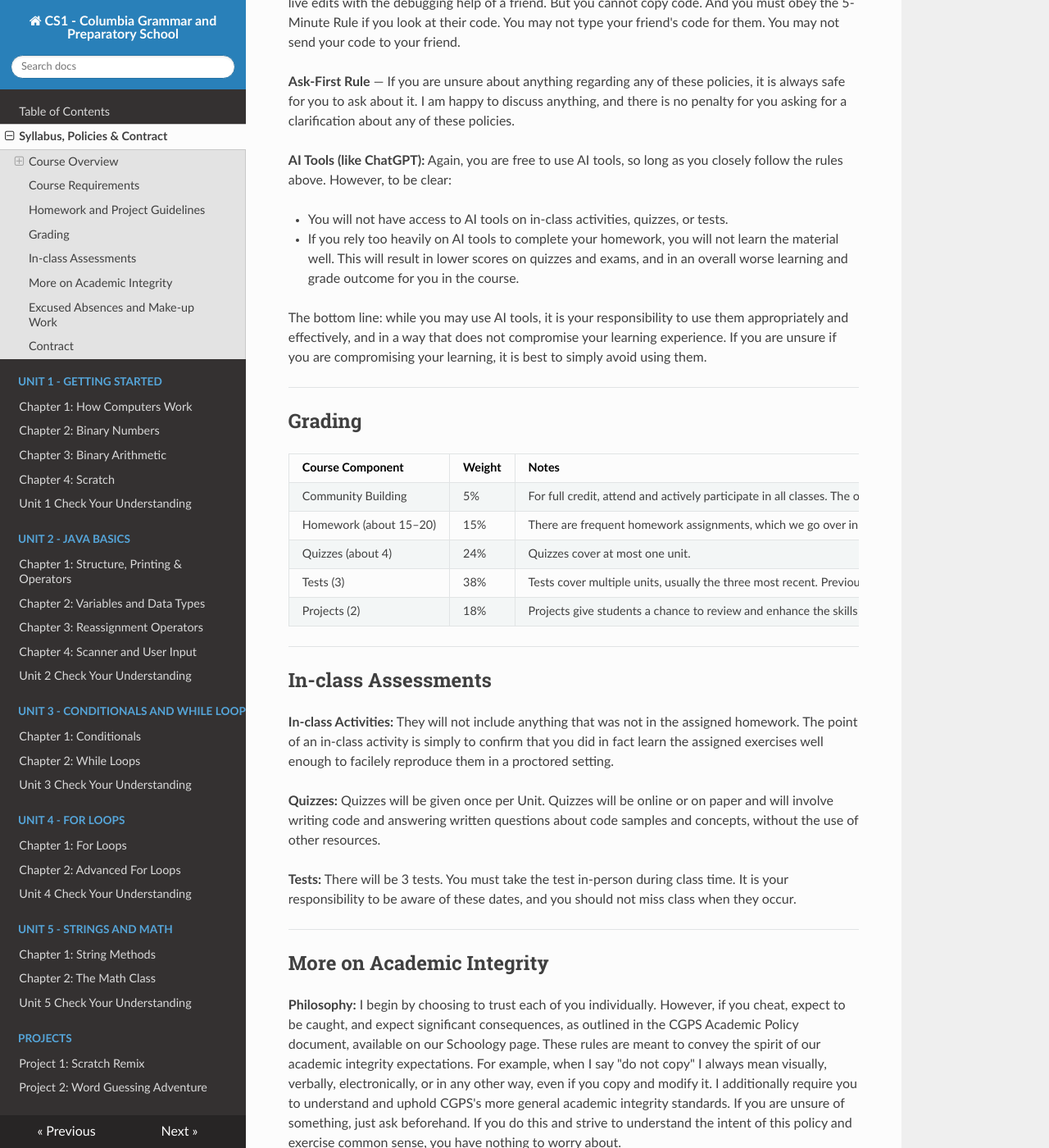
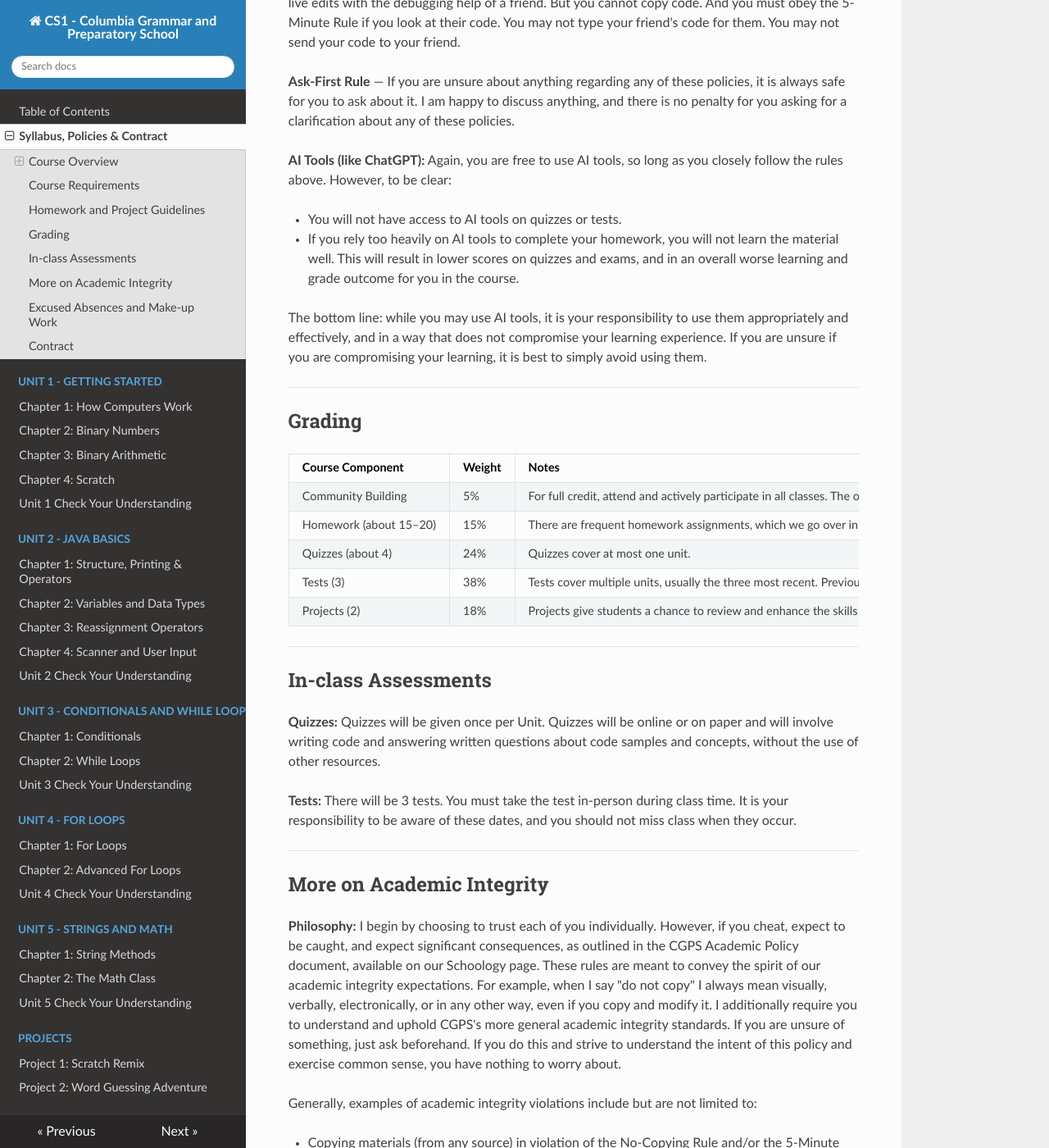
Before and after one commit to kjergens/cs1-site, an MkDocs documentation site: the page built from docs/syllabus.md, in a window 1280 px wide and 1400 px high, scrolled down 1794 px. Shown: the whole window at 82% size. Built offline with MkDocs 1.6.1, drawn with Linux system fonts in a browser that asks for light colours; nearby versions of some CDN libraries.

Commit message:
remove reference to in class activities

```diff
--- a/docs/syllabus.md
+++ b/docs/syllabus.md
@@ -50,7 +50,7 @@ There are no required materials for this course. All the class notes will be in
 
 **AI Tools (like ChatGPT):** Again, you are free to use AI tools, so long as you closely follow the rules above. However, to be clear:
 
-- You will not have access to AI tools on in-class activities, quizzes, or tests.
+- You will not have access to AI tools on quizzes or tests.
 - If you rely too heavily on AI tools to complete your homework, you will not learn the material well. This will result in lower scores on quizzes and exams, and in an overall worse learning and grade outcome for you in the course.
 
 The bottom line: while you may use AI tools, it is your responsibility to use them appropriately and effectively, and in a way that does not compromise your learning experience. If you are unsure if you are compromising your learning, it is best to simply avoid using them.
@@ -70,8 +70,6 @@ The bottom line: while you may use AI tools, it is your responsibility to use th
 ---
 
 ## In-class Assessments
-
-**In-class Activities:** They will not include anything that was not in the assigned homework. The point of an in-class activity is simply to confirm that you did in fact learn the assigned exercises well enough to facilely reproduce them in a proctored setting.
 
 **Quizzes:** Quizzes will be given once per Unit. Quizzes will be online or on paper and will involve writing code and answering written questions about code samples and concepts, without the use of other resources.
 
```
